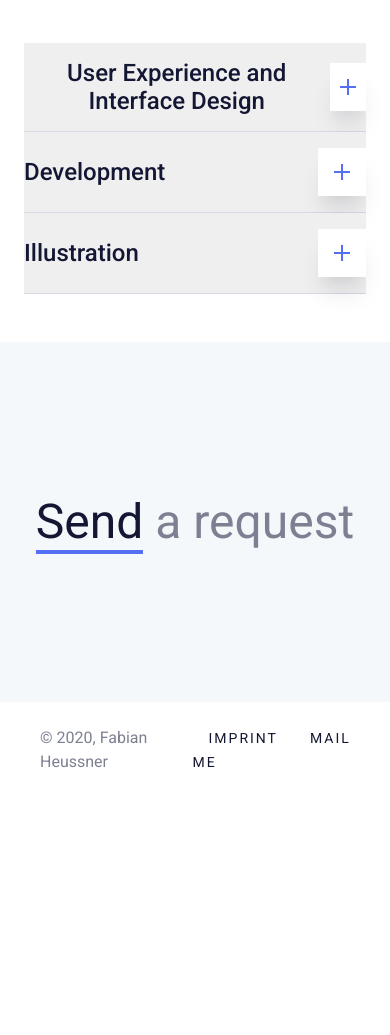
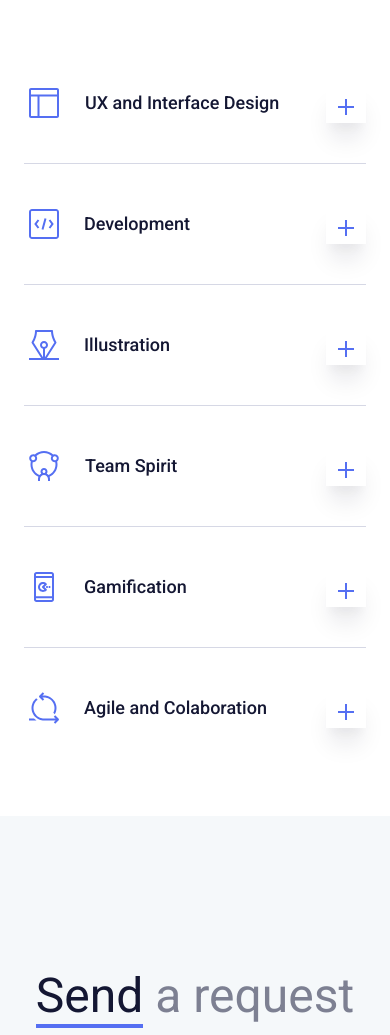
Before and after one commit to fabianheussner/portfolio, a Gatsby site: page /about in a window 390 px wide. Shown: the part 847-1882 px from the top of the page. Before the commit the page ends 1645 px from the top, so only its background shows below. Built offline with nearby package versions, Linux system fonts and the light colour scheme; Gatsby itself is replaced by a stand-in of ours.

Commit message:
Accordion and React FullPage Installation

```diff
--- a/package.json
+++ b/package.json
@@ -5,6 +5,7 @@
   "version": "0.1.0",
   "author": "Kyle Mathews <mathews.kyle@gmail.com>",
   "dependencies": {
+    "@fullpage/react-fullpage": "^0.1.17",
     "bulma": "^0.8.0",
     "gatsby": "^2.18.23",
     "gatsby-cli": "^2.8.27",
--- a/src/components/accordion/accordion.js
+++ b/src/components/accordion/accordion.js
@@ -23,6 +23,7 @@ function Accordion(props) {
     return (
         <div className={`${styles.accordion__section} accordionwrapper`}>
             <button className={`${styles.accordion} ${setActive}`} onClick={toggleAccordion}>
+                <img src={props.icon} className={styles.icon} alt=" " />
                 <p className={styles.accordion__title}>{props.title}</p>
                 <span className={styles.accordion__iconwrapper}>
                     <OpenToggle className={`${styles.accordion__icon} ${setRotate}`} width={24} height={24} fill={"#556FF2"} />
--- a/src/components/accordion/accordion.module.scss
+++ b/src/components/accordion/accordion.module.scss
@@ -8,15 +8,20 @@
     .accordion {
         display: flex;
         align-items: center;
-        padding: 1rem 0;
+        padding: 3.5rem 0;
+        background: none;
         cursor: pointer;
         border: none;
         outline: none;
         transition: background-color 0.6s ease;
 
         &:hover .accordion__title,
-        &:active {
+        &:active .accordion__title {
             color: $blue-100;
+        }
+
+        .icon {
+            margin-right: 15%;
         }
 
         .accordion__title {
@@ -35,10 +40,6 @@
             margin-left: auto;
             box-shadow: $soft-m;
 
-            &:hover {
-
-            }
-
             .accordion__icon {
                 margin-top: 12px;
                 transition: transform 0.6s ease;
@@ -51,13 +52,45 @@
     }
 
     .accordion__content {
+        margin-left: calc(15% + 40px);
         overflow: hidden;
         transition: $hover;
 
         .accordion__text {
+            padding: 0 0 5rem;
             font-size: 1.25rem;
-            padding: 1rem 0 4rem;
+            line-height: 2.125rem;
             color: $light-300;
         }
     }
 }
+
+@media (max-width: 768px) {
+    .accordion__section {
+        .accordion {
+            padding: 2.5rem 0;
+            .icon {
+                margin-right: 1.25rem;
+            }
+            .accordion__title {
+                font-size: 1.125rem;
+                text-align: left;
+            }
+            .accordion__iconwrapper {
+                width: 40px;
+                height: 40px;
+            }
+        }
+        .accordion__content {
+            margin-left: calc(1.25rem + 40px);
+            overflow: hidden;
+            transition: $hover;
+
+            .accordion__text {
+                font-size: 1.125rem;
+                line-height: 2rem;
+                padding: 0 0 3rem;
+            }
+        }
+    }
+}
--- a/src/pages/about.js
+++ b/src/pages/about.js
@@ -6,6 +6,13 @@ import Accordion from "../components/accordion/accordion"
 import StageAbout from "../components/stages/stageabout"
 
 import "../pages/mystyles.scss"
+
+import iconInterface from '../images/icon-interface.svg'
+import iconDevelopment from '../images/icon-code.svg'
+import iconIllustration from '../images/icon-illustration.svg'
+import iconTeam from '../images/icon-team.svg'
+import iconGames from '../images/icon-games.svg'
+import iconAgile from '../images/icon-agile.svg'
 
 const AboutPage = () => {
   return (
@@ -24,15 +31,33 @@ const AboutPage = () => {
           <div className="container">
 
               <Accordion
-                title="User Experience and Interface Design"
+                icon={iconInterface}
+                title="UX and Interface Design"
                 content="Lorem ipsum dolor sit amet, consectetuer adipiscing elit. Aenean commodo ligula eget dolor. Aenean massa sociis natoque penatibus et magnis dis parturient."
               />
               <Accordion
+                icon={iconDevelopment}
                 title="Development"
                 content="Lorem ipsum dolor sit amet, consectetuer adipiscing elit. Aenean commodo ligula eget dolor. Aenean massa sociis natoque penatibus et magnis dis parturient."
               />
               <Accordion
+                icon={iconIllustration}
                 title="Illustration"
+                content="Lorem ipsum dolor sit amet, consectetuer adipiscing elit. Aenean commodo ligula eget dolor. Aenean massa sociis natoque penatibus et magnis dis parturient."
+              />
+              <Accordion
+                icon={iconTeam}
+                title="Team Spirit"
+                content="Lorem ipsum dolor sit amet, consectetuer adipiscing elit. Aenean commodo ligula eget dolor. Aenean massa sociis natoque penatibus et magnis dis parturient."
+              />
+              <Accordion
+                icon={iconGames}
+                title="Gamification"
+                content="Lorem ipsum dolor sit amet, consectetuer adipiscing elit. Aenean commodo ligula eget dolor. Aenean massa sociis natoque penatibus et magnis dis parturient."
+              />
+              <Accordion
+                icon={iconAgile}
+                title="Agile and Colaboration"
                 content="Lorem ipsum dolor sit amet, consectetuer adipiscing elit. Aenean commodo ligula eget dolor. Aenean massa sociis natoque penatibus et magnis dis parturient."
               />
 
--- a/src/pages/index.js
+++ b/src/pages/index.js
@@ -6,12 +6,15 @@ import StageHome from "../components/stagehome"
 import "./mystyles.scss"
 import ProjectHome from "../components/project/projecthome"
 
+import docsFeatured from '../images/project-docs/osram-docs-featured.webp'
+
 const IndexPage = () => {
   return (
     <Layout>
 
     <StageHome />
     <ProjectHome
+      image={docsFeatured}
       client="Osram"
       projecttitle="lightelligence docs"
       subtitle="Lorem ipsum dolor sit amet, consectetuer adipiscing elit aenean commodo ligula."
--- a/src/pages/styles/colors.scss
+++ b/src/pages/styles/colors.scss
@@ -22,5 +22,6 @@ $blue-500: #17204C;
 
 $hover: all 300ms ease-in-out;
 
+$soft-xl: 0 32px 64px -16px rgba(20, 23, 51, 0.8);
 $soft-l: 0 24px 48px -12px rgba(20, 23, 51, 0.4);
 $soft-m:  0 20px 25px -5px rgba(20, 23, 51, 0.1), 0 10px 10px -5px rgba(20, 23, 51, 0.04);
--- a/src/pages/styles/global.scss
+++ b/src/pages/styles/global.scss
@@ -7,10 +7,9 @@ html {
 
         main {
 
-
-            // .accordion-section:last-child .accordionwrapper {
-            //     border-bottom: none;
-            // }
+            .accordionwrapper:last-child {
+                border-bottom: none;
+            }
         }
     }
 }
```
Also changed, not shown: src/components/project/projecthome.js (+4 -4 lines), src/components/project/projecthome.module.scss (+8 -7 lines), src/images/icon-agile.svg (added), src/images/icon-code.svg (added), src/images/icon-concept.svg (added), src/images/icon-games.svg (added), src/images/icon-illustration.svg (added), src/images/icon-interface.svg (added), src/images/icon-team.svg (added), src/images/project-docs/osram-docs-featured.webp (added), 1 other file.
